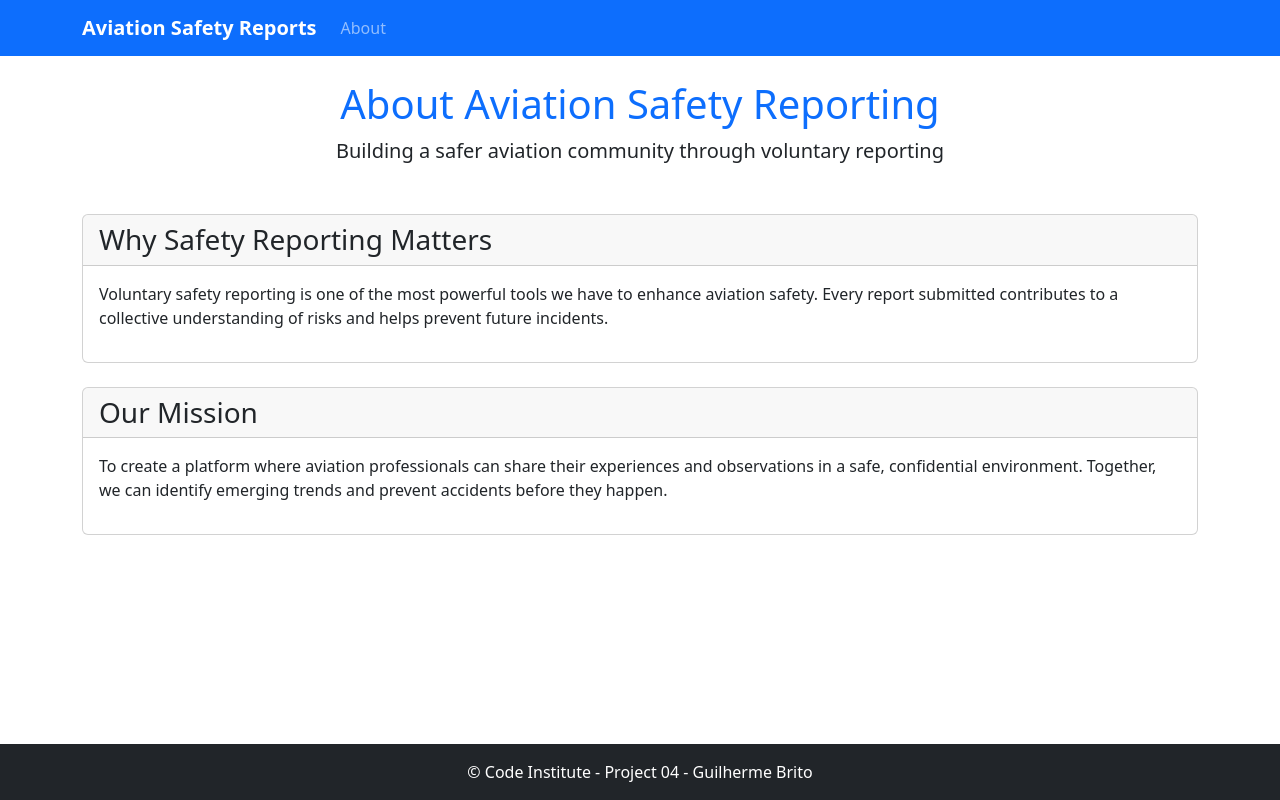
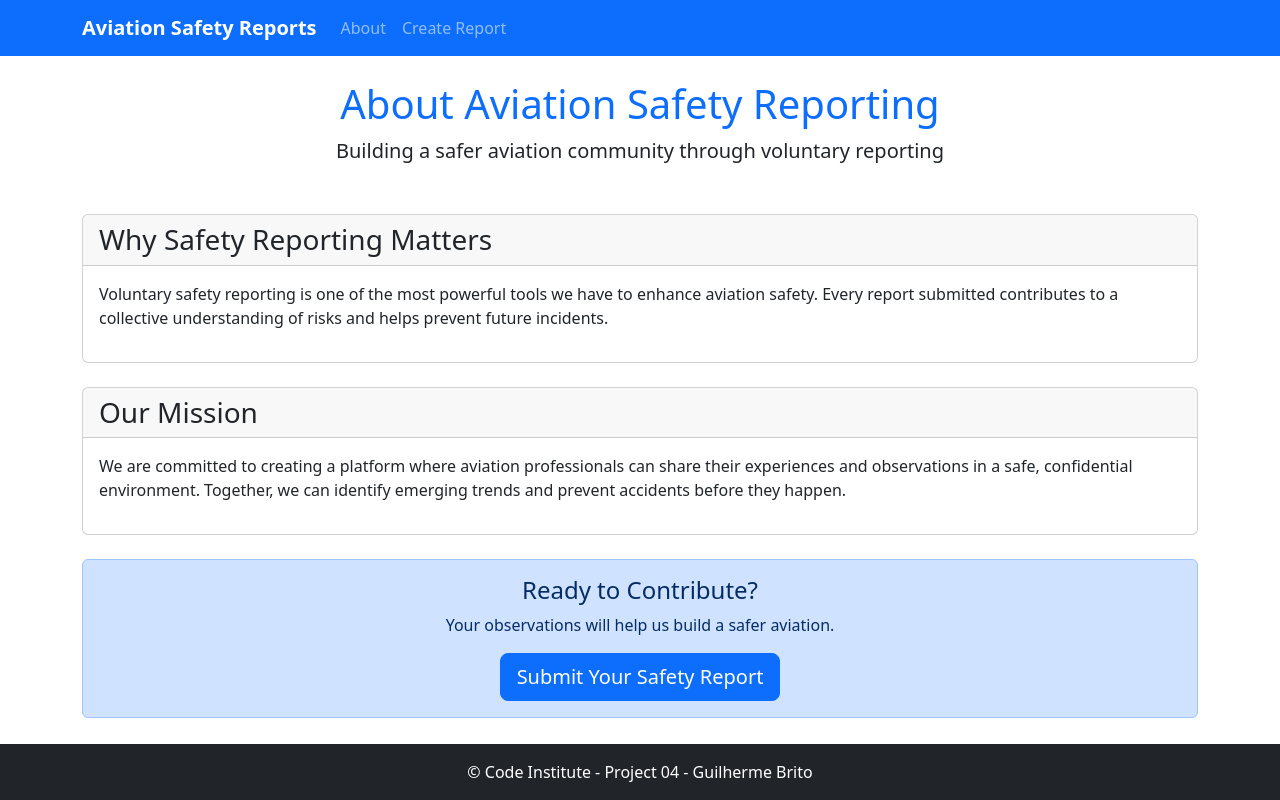
Before and after one commit to GuilhermeAviacao/CI_Proj04_SafetyReporting, a Django app: page /about/ in a window 1280 px wide. Run offline with Django 5.2, Linux system fonts and the light colour scheme.

Commit message:
Create safety report page creation

```diff
--- a/reports/urls.py
+++ b/reports/urls.py
@@ -3,4 +3,5 @@ from . import views
 
 urlpatterns = [
     path('about/', views.about, name='about'),
+    path('create/', views.create_report, name='create_report'),
 ]
--- a/reports/views.py
+++ b/reports/views.py
@@ -3,3 +3,7 @@ from django.shortcuts import render
 
 def about(request):
     return render(request, 'reports/about.html')
+
+
+def create_report(request):
+    return render(request, 'reports/create_report.html')
--- a/templates/reports/about.html
+++ b/templates/reports/about.html
@@ -20,6 +20,9 @@
                 <ul class="navbar-nav me-auto">
                     <li class="nav-item">
                         <a class="nav-link" href="/about/">About</a>
+                    </li>
+                    <li class="nav-item">
+                        <a class="nav-link" href="/create/">Create Report</a>
                     </li>
                 </ul>
             </div>
@@ -52,11 +55,20 @@
                     </div>
                     <div class="card-body">
                         <p>
-                            To create a platform where aviation professionals can share their experiences
+                            We are committed to creating a platform where aviation professionals can share their experiences
                             and observations in a safe, confidential environment. Together, we can identify emerging trends
                             and prevent accidents before they happen.
                         </p>
                     </div>
+                </div>
+
+                <!-- Call to Action -->
+                <div class="alert alert-primary text-center mt-4">
+                    <h4>Ready to Contribute?</h4>
+                    <p class="mb-3">
+                        Your observations will help us build a safer aviation.
+                    </p>
+                    <a href="/create/" class="btn btn-primary btn-lg">Submit Your Safety Report</a>
                 </div>
             </div>
         </div>
```
